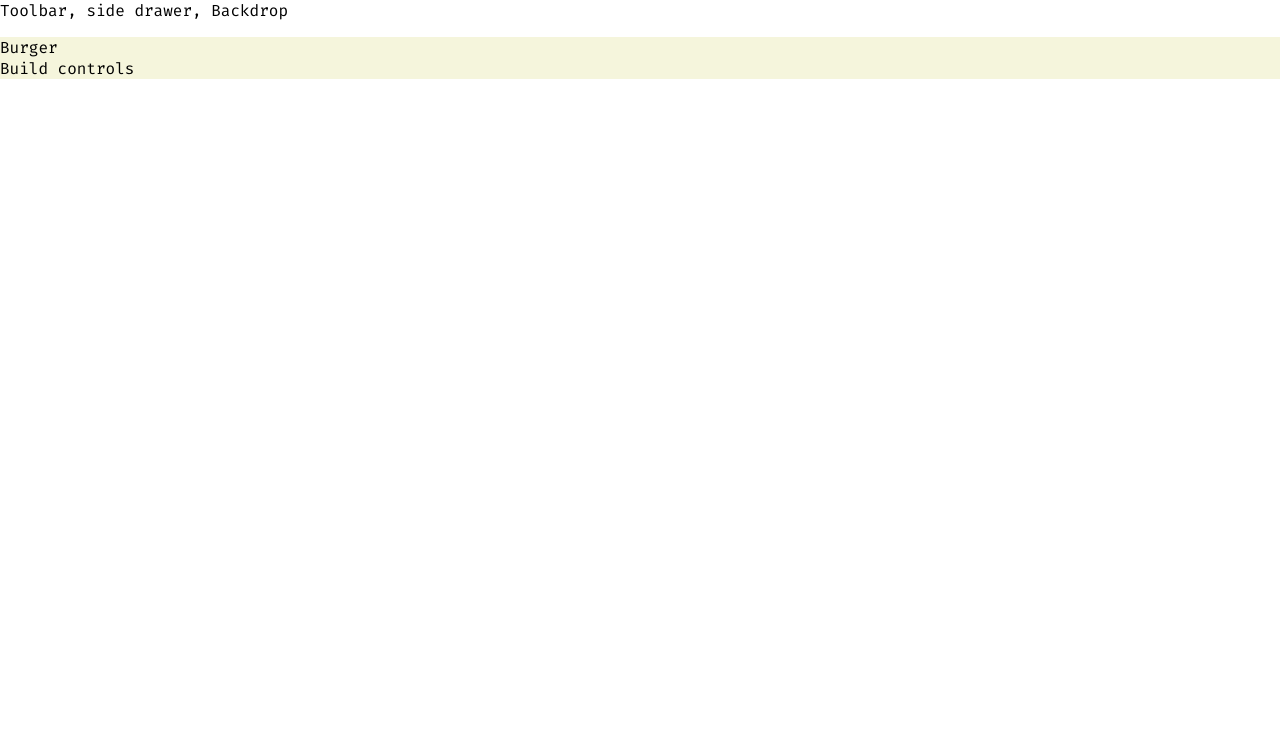
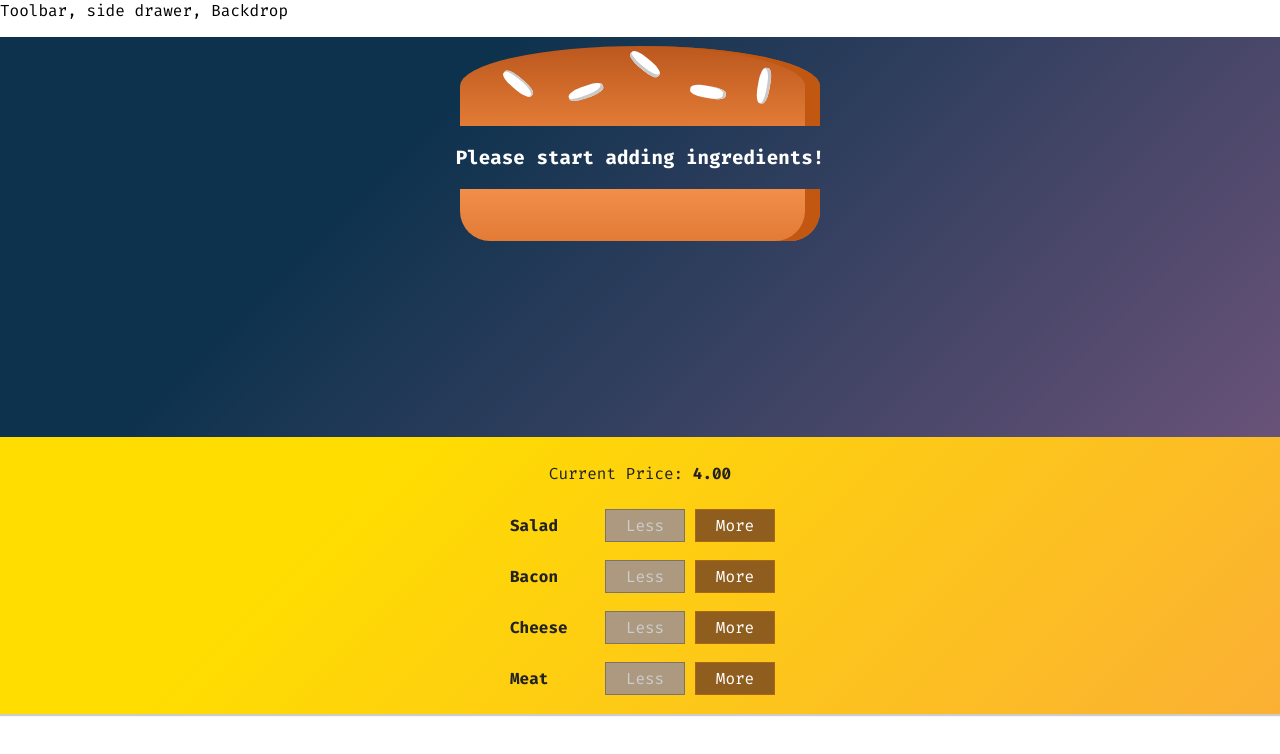
Before and after one commit to skmuddamsetty/burger-builder-app, a React (Create React App) app: page / in a window 1280 px wide. Shown: the top 754 px of the page. Built offline with nearby package versions, Linux system fonts and the light colour scheme.

Commit message:
completed untill section 165

```diff
--- /dev/null
+++ b/src/components/Burger/BuildControls/BuildControl/BuildControl.css
@@ -0,0 +1,58 @@
+.BuildControl {
+  display: flex;
+  justify-content: space-between;
+  align-items: center;
+  margin: 5px 0;
+}
+
+.BuildControl button {
+  display: block;
+  font: inherit;
+  padding: 5px;
+  margin: 0 5px;
+  width: 80px;
+  border: 1px solid #aa6817;
+  cursor: pointer;
+  outline: none;
+}
+
+.BuildControl button:disabled {
+  background-color: #ac9980;
+  border: 1px solid #7e7365;
+  color: #ccc;
+  cursor: default;
+}
+
+.BuildControl button:hover:disabled {
+  background-color: #ac9980;
+  color: #ccc;
+  cursor: not-allowed;
+}
+
+.Label {
+  padding: 10px;
+  font-weight: bold;
+  width: 80px;
+}
+
+.BuildControl .Less {
+  background-color: #d39952;
+  color: white;
+}
+
+.BuildControl .More {
+  background-color: #8f5e1e;
+  color: white;
+}
+
+.BuildControl .Less:hover,
+.BuildControl .Less:active {
+  background-color: #daa972;
+  color: white;
+}
+
+.BuildControl .More:hover,
+.BuildControl .More:active {
+  background-color: #99703f;
+  color: white;
+}
--- /dev/null
+++ b/src/components/Burger/BuildControls/BuildControl/BuildControl.js
@@ -0,0 +1,25 @@
+import React from 'react';
+import './BuildControl.css';
+
+const buildControl = props => {
+  return (
+    <div className='BuildControl'>
+      <div className='Label'>{props.label}</div>
+      <button
+        className='Less'
+        onClick={() => props.ingredientRemoved(props.type)}
+        disabled={props.disabledInfo[props.type]}
+      >
+        Less
+      </button>
+      <button
+        className='More'
+        onClick={() => props.ingredientAdded(props.type)}
+      >
+        More
+      </button>
+    </div>
+  );
+};
+
+export default buildControl;
--- /dev/null
+++ b/src/components/Burger/BuildControls/BuildControls.css
@@ -0,0 +1,13 @@
+.BuildControls {
+  width: 100%;
+  background-color: #cf8f2e;
+  display: flex;
+  flex-flow: column;
+  align-items: center;
+  box-shadow: 0 2px 1px #ccc;
+  margin: auto;
+  padding: 10px 0;
+  background-color: #fbb034;
+  background-image: linear-gradient(315deg, #fbb034 0%, #ffdd00 74%);
+  color: #222;
+}
--- /dev/null
+++ b/src/components/Burger/BuildControls/BuildControls.js
@@ -0,0 +1,34 @@
+import React from 'react';
+import './BuildControls.css';
+import BuildControl from './BuildControl/BuildControl';
+
+const controls = [
+  { label: 'Salad', type: 'salad' },
+  { label: 'Bacon', type: 'bacon' },
+  { label: 'Cheese', type: 'cheese' },
+  { label: 'Meat', type: 'meat' }
+];
+
+const buildControls = props => {
+  return (
+    <div className='BuildControls'>
+      <p>
+        Current Price: <strong>{props.totalPrice.toFixed(2)}</strong>
+      </p>
+      {controls.map(ctrl => {
+        return (
+          <BuildControl
+            label={ctrl.label}
+            key={ctrl.label}
+            type={ctrl.type}
+            ingredientAdded={props.ingredientAdded}
+            ingredientRemoved={props.ingredientRemoved}
+            disabledInfo={props.disabledInfo}
+          />
+        );
+      })}
+    </div>
+  );
+};
+
+export default buildControls;
--- /dev/null
+++ b/src/components/Burger/Burger.css
@@ -0,0 +1,30 @@
+.Burger {
+  width: 100%;
+  margin: auto;
+  height: 250px;
+  overflow: scroll;
+  text-align: center;
+  font-weight: bold;
+  font-size: 1.2rem;
+}
+
+@media (min-width: 1000px) and (min-height: 700px) {
+  .Burger {
+    width: 700px;
+    height: 600px;
+  }
+}
+
+@media (min-width: 500px) and (min-height: 401px) {
+  .Burger {
+    width: 450px;
+    height: 400px;
+  }
+}
+
+@media (min-width: 500px) and (max-height: 400px) {
+  .Burger {
+    width: 350px;
+    height: 300px;
+  }
+}
--- a/src/components/Burger/Burger.js
+++ b/src/components/Burger/Burger.js
@@ -0,0 +1,27 @@
+import React from 'react';
+import './Burger.css';
+import BurgerIngredient from './BurgerIngredient/BurgerIngredient';
+
+const burger = props => {
+  let transformedIngredients = Object.keys(props.ingredients)
+    .map(igKey => {
+      return [...Array(props.ingredients[igKey])].map((_, i) => {
+        return <BurgerIngredient key={igKey + i} type={igKey} />;
+      });
+    })
+    .reduce((arr, el) => {
+      return arr.concat(el);
+    }, []);
+  if (transformedIngredients.length === 0) {
+    transformedIngredients = <p>Please start adding ingredients!</p>;
+  }
+  return (
+    <div className='Burger'>
+      <BurgerIngredient type='bread-top' />
+      {transformedIngredients}
+      <BurgerIngredient type='bread-bottom' />
+    </div>
+  );
+};
+
+export default burger;
--- a/src/containers/BurgerBuilder/BurgerBuilder.css
+++ b/src/containers/BurgerBuilder/BurgerBuilder.css
@@ -1,3 +1,5 @@
 .Content {
-  background-color: beige;
+  background-color: #7f5a83;
+  background-image: linear-gradient(315deg, #7f5a83 0%, #0d324d 74%);
+  color: white;
 }
--- a/src/containers/BurgerBuilder/BurgerBuilder.js
+++ b/src/containers/BurgerBuilder/BurgerBuilder.js
@@ -1,14 +1,64 @@
 import React, { Component } from 'react';
 import Aux from '../../hoc/Aux';
 import './BurgerBuilder.css';
+import Burger from '../../components/Burger/Burger';
+import BuildControls from '../../components/Burger/BuildControls/BuildControls';
 
+const INGREDIENT_PRICES = { salad: 0.5, cheese: 0.4, meat: 1.3, bacon: 0.7 };
 class BurgerBuilder extends Component {
+  state = {
+    ingredients: {
+      salad: 0,
+      bacon: 0,
+      cheese: 0,
+      meat: 0
+    },
+    totalPrice: 4
+  };
+
+  // adds the ingredient
+  addIngredientHandler = type => {
+    const oldCount = this.state.ingredients[type];
+    const updatedCount = oldCount + 1;
+    // creating a new object with the existing state
+    const updatedIngredients = { ...this.state.ingredients };
+    updatedIngredients[type] = updatedCount;
+    const priceAddition = INGREDIENT_PRICES[type];
+    const oldPrice = this.state.totalPrice;
+    const newPrice = oldPrice + priceAddition;
+    this.setState({ ingredients: updatedIngredients, totalPrice: newPrice });
+  };
+
+  // removes the ingredient
+  removeIngredientHandler = type => {
+    const oldCount = this.state.ingredients[type];
+    if (oldCount <= 0) {
+      return;
+    }
+    const updatedCount = oldCount - 1;
+    // creating a new object with the existing state
+    const updatedIngredients = { ...this.state.ingredients };
+    updatedIngredients[type] = updatedCount;
+    const priceSubtraction = INGREDIENT_PRICES[type];
+    const oldPrice = this.state.totalPrice;
+    const newPrice = oldPrice - priceSubtraction;
+    this.setState({ ingredients: updatedIngredients, totalPrice: newPrice });
+  };
   // render is a life cycle method
   render() {
+    const disabledInfo = { ...this.state.ingredients };
+    for (let key in disabledInfo) {
+      disabledInfo[key] = disabledInfo[key] <= 0;
+    }
     return (
       <Aux className='Content'>
-        <div>Burger</div>
-        <div>Build controls</div>
+        <Burger ingredients={this.state.ingredients} />
+        <BuildControls
+          ingredientAdded={this.addIngredientHandler}
+          ingredientRemoved={this.removeIngredientHandler}
+          disabledInfo={disabledInfo}
+          totalPrice={this.state.totalPrice}
+        />
       </Aux>
     );
   }
```
